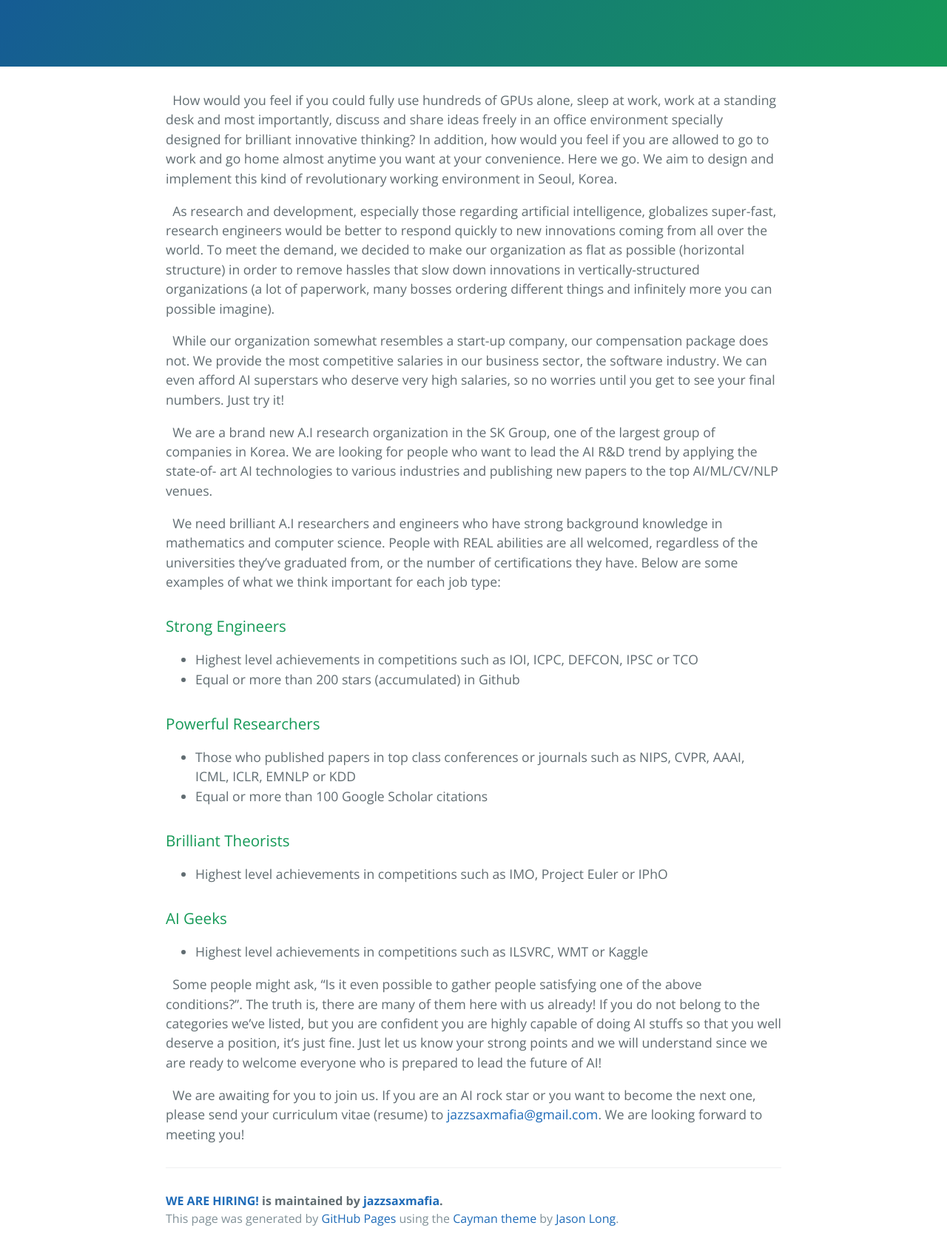
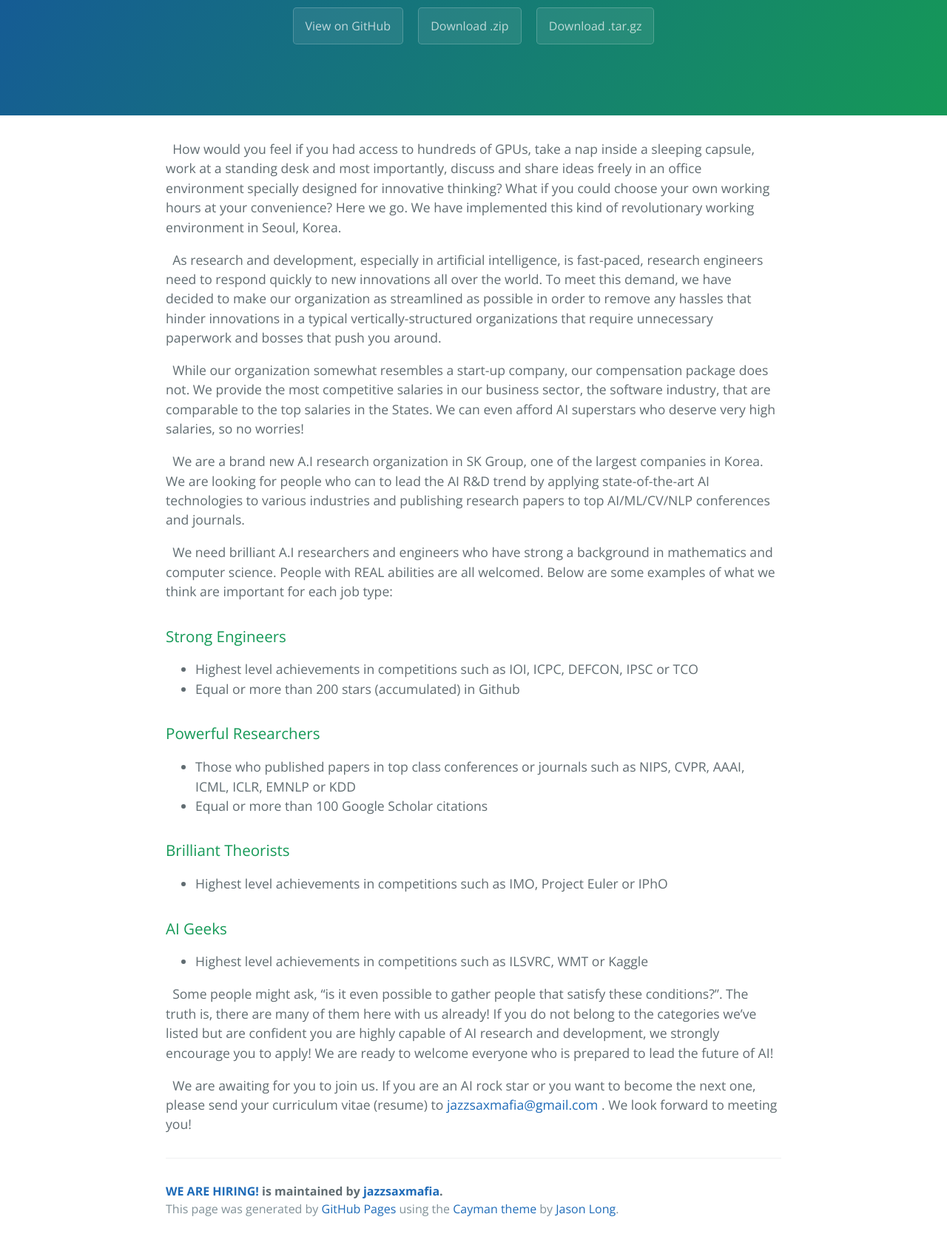
Before and after one commit to jazzsaxmafia/awesome-recruit-en, a plain HTML site: page index.html in a window 1280 px wide. Shown: the part 180-1871 px from the top of the page at 74% size. Drawn offline with nearby package versions, Linux system fonts and the light colour scheme.

Commit message:
Create gh-pages branch via GitHub

```diff
--- a/index.html
+++ b/index.html
@@ -13,18 +13,21 @@
     <section class="page-header">
       <h1 class="project-name">WE ARE HIRING!</h1>
       <h2 class="project-tagline"></h2>
+      <a href="https://github.com/jazzsaxmafia/awesome-recruit-en" class="btn">View on GitHub</a>
+      <a href="https://github.com/jazzsaxmafia/awesome-recruit-en/zipball/master" class="btn">Download .zip</a>
+      <a href="https://github.com/jazzsaxmafia/awesome-recruit-en/tarball/master" class="btn">Download .tar.gz</a>
     </section>
 
     <section class="main-content">
-      <p>  How would you feel if you could fully use hundreds of GPUs alone, sleep at work, work at a standing desk and most importantly, discuss and share ideas freely in an office environment specially designed for brilliant innovative thinking? In addition, how would you feel if you are allowed to go to work and go home almost anytime you want at your convenience. Here we go. We aim to design and implement this kind of revolutionary working environment in Seoul, Korea.</p>
+      <p>  How would you feel if you had access to hundreds of GPUs, take a nap inside a sleeping capsule, work at a standing desk and most importantly, discuss and share ideas freely in an office environment specially designed for innovative thinking? What if you could choose your own working hours at your convenience? Here we go. We have implemented this kind of revolutionary working environment in Seoul, Korea.</p>
 
-<p>  As research and development, especially those regarding artificial intelligence, globalizes super-fast, research engineers would be better to respond quickly to new innovations coming from all over the world. To meet the demand, we decided to make our organization as flat as possible (horizontal structure) in order to remove hassles that slow down innovations in vertically-structured organizations (a lot of paperwork, many bosses ordering different things and infinitely more you can possible imagine).</p>
+<p>  As research and development, especially in artificial intelligence, is fast-paced, research engineers need to respond quickly to new innovations all over the world. To meet this demand, we have decided to make our organization as streamlined as possible in order to remove any hassles that hinder innovations in a typical vertically-structured organizations that require unnecessary paperwork and bosses that push you around. </p>
 
-<p>  While our organization somewhat resembles a start-up company, our compensation package does not. We provide the most competitive salaries in our business sector, the software industry. We can even afford AI superstars who deserve very high salaries, so no worries until you get to see your final numbers. Just try it!</p>
+<p>  While our organization somewhat resembles a start-up company, our compensation package does not. We provide the most competitive salaries in our business sector, the software industry, that are comparable to the top salaries in the States. We can even afford AI superstars who deserve very high salaries, so no worries!</p>
 
-<p>  We are a brand new A.I research organization in the SK Group, one of the largest group of companies in Korea. We are looking for people who want to lead the AI R&amp;D trend by applying the state-of- art AI technologies to various industries and publishing new papers to the top AI/ML/CV/NLP venues. </p>
+<p>  We are a brand new A.I research organization in SK Group, one of the largest companies in Korea. We are looking for people who can to lead the AI R&amp;D trend by applying state-of-the-art AI technologies to various industries and publishing research papers to top AI/ML/CV/NLP conferences and journals. </p>
 
-<p>  We need brilliant A.I researchers and engineers who have strong background knowledge in mathematics and computer science. People with REAL abilities are all welcomed, regardless of the universities they’ve graduated from, or the number of certifications they have. Below are some examples of what we think important for each job type:</p>
+<p>  We need brilliant A.I researchers and engineers who have strong a background in mathematics and computer science. People with REAL abilities are all welcomed. Below are some examples of what we think are important for each job type:</p>
 
 <h3>
 <a id="strong-engineers" class="anchor" href="#strong-engineers" aria-hidden="true"><span aria-hidden="true" class="octicon octicon-link"></span></a>Strong Engineers</h3>
@@ -56,9 +59,9 @@
 <li>Highest level achievements in competitions such as ILSVRC, WMT or Kaggle</li>
 </ul>
 
-<p>  Some people might ask, “Is it even possible to gather people satisfying one of the above conditions?”. The truth is, there are many of them here with us already! If you do not belong to the categories we’ve listed, but you are confident you are highly capable of doing AI stuffs so that you well deserve a position, it’s just fine. Just let us know your strong points and we will understand since we are ready to welcome everyone who is prepared to lead the future of AI!</p>
+<p>  Some people might ask, “is it even possible to gather people that satisfy these conditions?”. The truth is, there are many of them here with us already! If you do not belong to the categories we’ve listed but are confident you are highly capable of AI research and development, we strongly encourage you to apply! We are ready to welcome everyone who is prepared to lead the future of AI!</p>
 
-<p>  We are awaiting for you to join us. If you are an AI rock star or you want to become the next one, please send your curriculum vitae (resume) to <a href="mailto:jazzsaxmafia@gmail.com">jazzsaxmafia@gmail.com</a>. We are looking forward to meeting you!</p>
+<p>  We are awaiting for you to join us. If you are an AI rock star or you want to become the next one, please send your curriculum vitae (resume) to <a href="mailto:jazzsaxmafia@gmail.com">jazzsaxmafia@gmail.com</a> . We look forward to meeting you!</p>
 
       <footer class="site-footer">
         <span class="site-footer-owner"><a href="https://github.com/jazzsaxmafia/awesome-recruit-en">WE ARE HIRING!</a> is maintained by <a href="https://github.com/jazzsaxmafia">jazzsaxmafia</a>.</span>
```
Also changed, not shown: params.json (+1 -1 lines).
